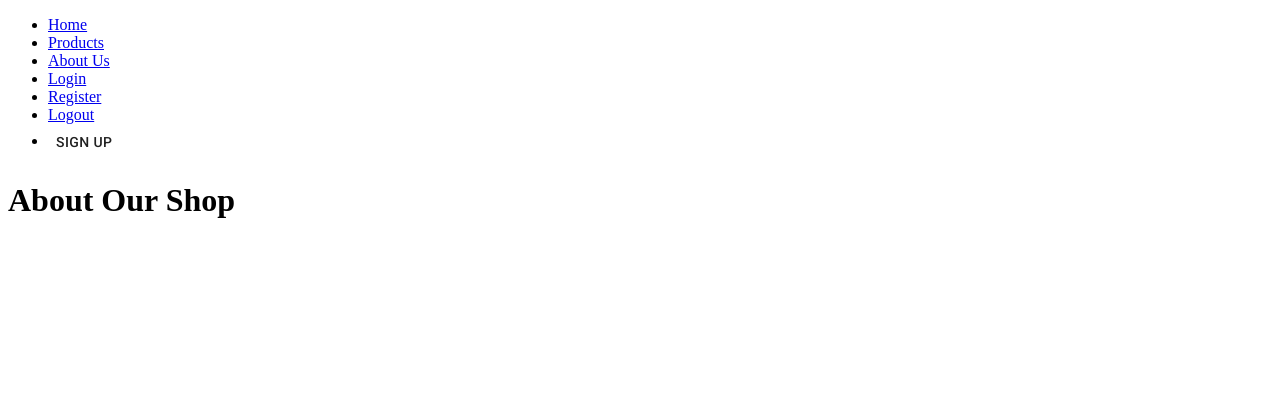
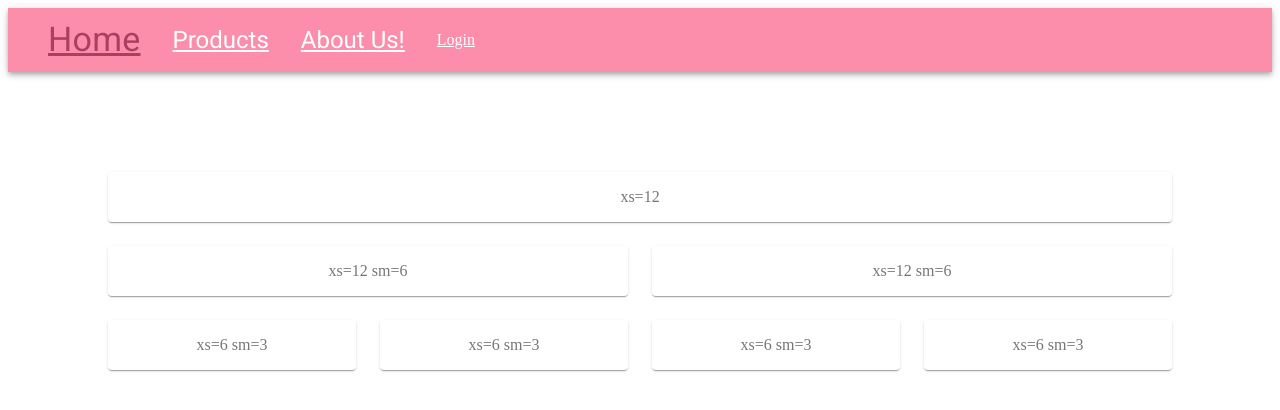
Before and after one commit to Uneezeh69/final-react, a React (Create React App) app in the folder myartshop/: page /aboutus in a window 1280 px wide. Shown: the top 410 px of the page. Built offline with nearby package versions, Linux system fonts and the light colour scheme.

Commit message:
top menu made

```diff
--- a/myartshop/src/App.js
+++ b/myartshop/src/App.js
@@ -9,8 +9,8 @@ import NotFound from './components/NotFound';
 function App() {
   return (
   <Router>
-    <div>
     <TopMenu />
+    <div style ={{padding :"100px"}}>
       <Switch>
        <Route path="/products" component = {Products}/>
        <Route path="/aboutus" component = {AboutUs}/>
--- a/myartshop/src/components/AboutUs.jsx
+++ b/myartshop/src/components/AboutUs.jsx
@@ -1,11 +1,47 @@
 import React from 'react';
+import { makeStyles } from '@material-ui/core/styles';
+import Paper from '@material-ui/core/Paper';
+import Grid from '@material-ui/core/Grid';
 
-const AboutUs = () => {
-    return (
-        <div>
-            <h1>About Our Shop</h1>
-        </div>
-     );
+const useStyles = makeStyles((theme) => ({
+  root: {
+    flexGrow: 1,
+  },
+  paper: {
+    padding: theme.spacing(2),
+    textAlign: 'center',
+    color: theme.palette.text.secondary,
+  },
+}));
+
+export default function FullWidthGrid() {
+  const classes = useStyles();
+
+  return (
+    <div className={classes.root}>
+      <Grid container spacing={3}>
+        <Grid item xs={12}>
+          <Paper className={classes.paper}>xs=12</Paper>
+        </Grid>
+        <Grid item xs={12} sm={6}>
+          <Paper className={classes.paper}>xs=12 sm=6</Paper>
+        </Grid>
+        <Grid item xs={12} sm={6}>
+          <Paper className={classes.paper}>xs=12 sm=6</Paper>
+        </Grid>
+        <Grid item xs={6} sm={3}>
+          <Paper className={classes.paper}>xs=6 sm=3</Paper>
+        </Grid>
+        <Grid item xs={6} sm={3}>
+          <Paper className={classes.paper}>xs=6 sm=3</Paper>
+        </Grid>
+        <Grid item xs={6} sm={3}>
+          <Paper className={classes.paper}>xs=6 sm=3</Paper>
+        </Grid>
+        <Grid item xs={6} sm={3}>
+          <Paper className={classes.paper}>xs=6 sm=3</Paper>
+        </Grid>
+      </Grid>
+    </div>
+  );
 }
-
-export default AboutUs;
--- a/myartshop/src/components/LandingPage.jsx
+++ b/myartshop/src/components/LandingPage.jsx
@@ -1,7 +1,9 @@
 import React from 'react';
 const LandingPage = () => {
-    return ( <div>
+    return ( <div >
+
         <h1>Landing Page</h1>
+        <img src="https://images.prismic.io/yumetwins/9c85ed35f1940d81207e30d144ad13cf40af3233_5kawamain.jpg?auto=compress,format" alt="/"/>
     </div> );
 }
 
--- a/myartshop/src/components/TopMenu.jsx
+++ b/myartshop/src/components/TopMenu.jsx
@@ -1,20 +1,45 @@
 import React from 'react';
 import {Link} from "react-router-dom";
 import Button from '@material-ui/core/Button';
+import { AppBar, Toolbar, Typography } from '@material-ui/core';
+import { makeStyles } from '@material-ui/core/styles';
+
+const useStyles = makeStyles((theme) => ({
+   linkH: {
+      color : "#a94064",
+      padding : "1rem",
+    },
+    linkP: {
+        color : "white",
+        padding : "1rem",
+      },
+  }));
+
+const TopMenu = () => {
+    const classes = useStyles();
+    return (
+        <AppBar style={{ background: '#fc8eac' }} position= "sticky">
+            <Toolbar>
+                <Typography variant="h4">
+                    <Link to="/" className = {classes.linkH}>Home</Link>
+                </Typography>
+
+                <Typography variant="h5">
+                    <Link to="/products" className = {classes.linkP}>Products</Link>
+                </Typography>
+
+                <Typography variant="h5">
+                    <Link to="/aboutus" className = {classes.linkP}>About Us!</Link>
+                </Typography>
+
+                <Typography variant="h7">
+                    <Link to="/login" className = {classes.linkP}>Login</Link>
+                </Typography>
 
 
-const TopMenu = () => {
-    return ( <div>
-        <ul>
-            <li><Link to="/">Home</Link></li>
-            <li><Link to="/products">Products</Link></li>
-            <li><Link to="/aboutus">About Us</Link></li>
-            <li><Link to="/login">Login</Link></li>
-            <li><a href="/register">Register</a></li>
-            <li><a href="/logout">Logout</a></li>
-            <li><Button>Sign up</Button></li>
-        </ul>
-    </div>  );
-}
+            </Toolbar>
+        </AppBar>
+      );
+};
 
 export default TopMenu;
--- a/myartshop/src/components/products/Products.jsx
+++ b/myartshop/src/components/products/Products.jsx
@@ -1,6 +1,8 @@
 import React from 'react';
 
 const Products = () => {
+    const [products, setProducts] = React.useState([]);
+
     return ( <div>
         <h1>Available Products</h1>
     </div> );
```
Also changed, not shown: myartshop/src/components/products/SingleProduct.jsx (added, +7 -0 lines), myartshop/FB_IMG_1597329637052.jpg (added).
